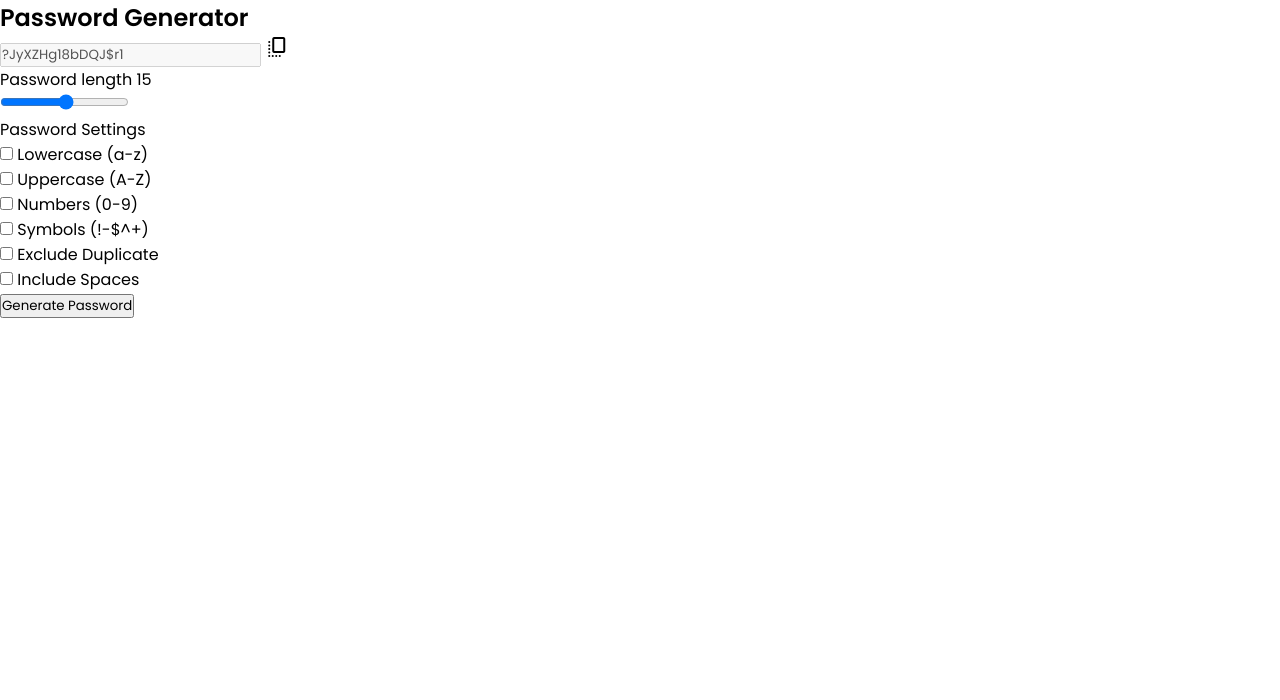
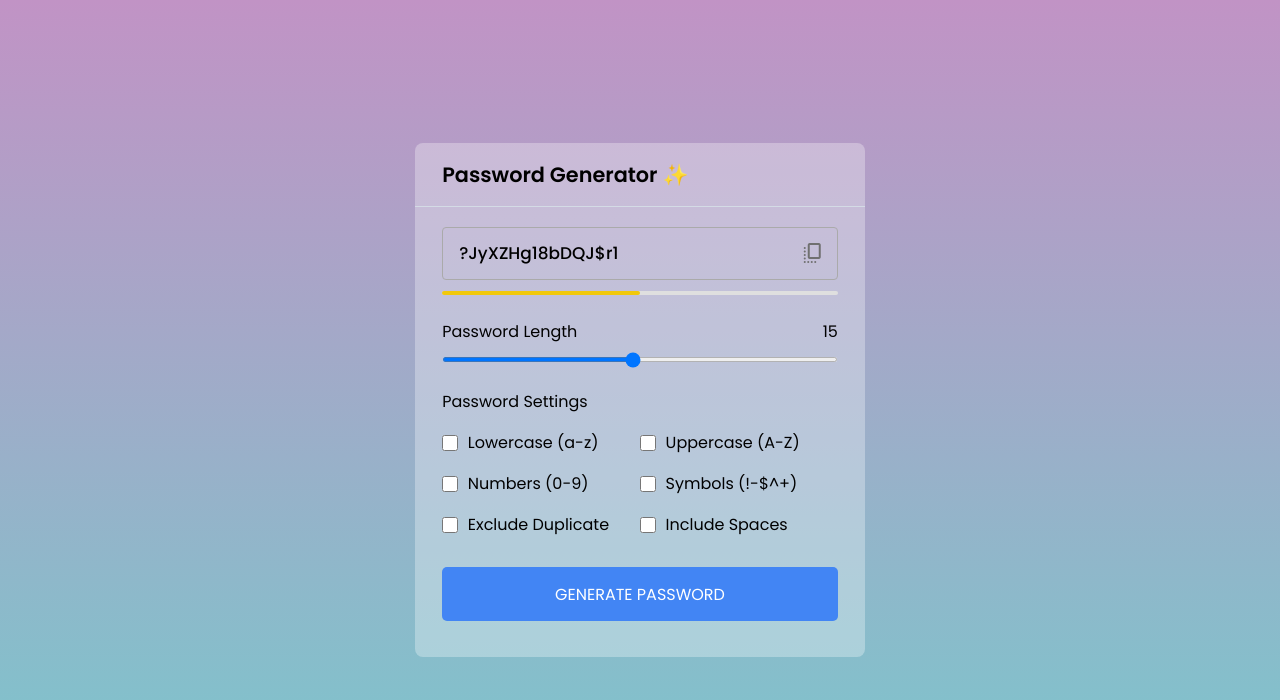
Before and after one commit to AidaB9837/pw-generator, a plain HTML site: page index.html in a window 1280 px wide. Drawn offline with nearby package versions, Linux system fonts and the light colour scheme.

Commit message:
feat: Add style to all elements

```diff
--- a/css/style.css
+++ b/css/style.css
@@ -8,4 +8,140 @@
   box-sizing: border-box;
   font-family: "Poppins", sans-serif;
 }
+
+:root {
+  --bg-blue: #4285f4;
+}
+
+body {
+  display: flex;
+  align-items: center;
+  justify-content: center;
+  min-height: 100vh;
+  background: linear-gradient(#c193c5, #7bc6cc);
+}
 /* General Rules End */
+
+/* Password Generator Container Start */
+.container {
+  width: 450px;
+  background: rgba(255, 255, 255, 0.3);
+  border-radius: 8px;
+}
+
+.container h2 {
+  font-weight: 600;
+  font-size: 1.3rem;
+  padding: 1rem 1.7rem;
+  border-bottom: 1px solid #d4dbe5;
+}
+/* Password Generator Container End */
+
+/* Display Generated Password Start */
+.wrapper {
+  margin: 1.25rem 1.7rem;
+}
+
+.wrapper .input-box {
+  position: relative;
+}
+
+.input-box input {
+  width: 100%;
+  height: 53px;
+  color: #000;
+  background: none;
+  font-size: 1.06rem;
+  font-weight: 500;
+  border-radius: 4px;
+  border: 1px solid #aaa;
+  padding: 0 2.8rem 0 1rem;
+}
+
+.input-box span {
+  position: absolute;
+  right: 13px;
+  cursor: pointer;
+  line-height: 53px;
+  color: #707070;
+}
+/* Display Generated Password End */
+
+/* Password Security Indicator Start */
+.wrapper .pass-indicator {
+  width: 100%;
+  height: 4px;
+  position: relative;
+  background: #dfdfdf;
+  margin-top: 0.7rem;
+  border-radius: 4px;
+}
+
+.pass-indicator::before {
+  position: absolute;
+  content: "";
+  height: 100%;
+  width: 50%;
+  border-radius: inherit;
+  background: #f1c80b;
+}
+/* Password Security Indicator End */
+
+/* Setting Password's Lenght Start */
+.wrapper .pass-length {
+  margin: 1.5rem 0 1.25rem;
+}
+
+.pass-length .details {
+  display: flex;
+  justify-content: space-between;
+}
+
+.pass-length input {
+  width: 100%;
+  height: 5px;
+}
+/* Setting Password's Lenght End */
+
+/* Password Setting Start */
+.pass-settings .options {
+  display: flex;
+  list-style: none;
+  flex-wrap: wrap;
+  margin-top: 1rem;
+}
+
+.pass-settings .options .option {
+  display: flex;
+  align-items: center;
+  margin-bottom: 1rem;
+  width: calc(100% / 2);
+}
+
+.options .option input {
+  height: 16px;
+  width: 16px;
+  cursor: pointer;
+}
+
+.options .option label {
+  cursor: pointer;
+  padding-left: 0.6rem;
+}
+/* Password Setting End */
+
+/* Generate Button Start */
+.wrapper .generate-btn {
+  width: 100%;
+  color: #fff;
+  border: none;
+  outline: none;
+  cursor: pointer;
+  background: var(--bg-blue);
+  font-size: 1rem;
+  padding: 0.9rem 0;
+  border-radius: 5px;
+  text-transform: uppercase;
+  margin: 0.9rem 0 1rem;
+}
+/* Generate Button End */
--- a/index.html
+++ b/index.html
@@ -15,7 +15,7 @@
   </head>
   <body>
     <div class="container">
-      <h2>Password Generator</h2>
+      <h2>Password Generator &#10024;</h2>
       <div class="wrapper">
         <!-- Display Generated Password Start -->
         <div class="input-box">
@@ -31,10 +31,10 @@
         <!-- Setting Password's Lenght Start -->
         <div class="pass-length">
           <div class="details">
-            <label class="title">Password length</label>
+            <label class="title">Password Length</label>
             <span>15</span>
           </div>
-          <input type="range" min="1" max="30" step="1" />
+          <input type="range" value="15" min="1" max="30" step="1" />
         </div>
         <!-- Setting Password's Length End -->
 
```
